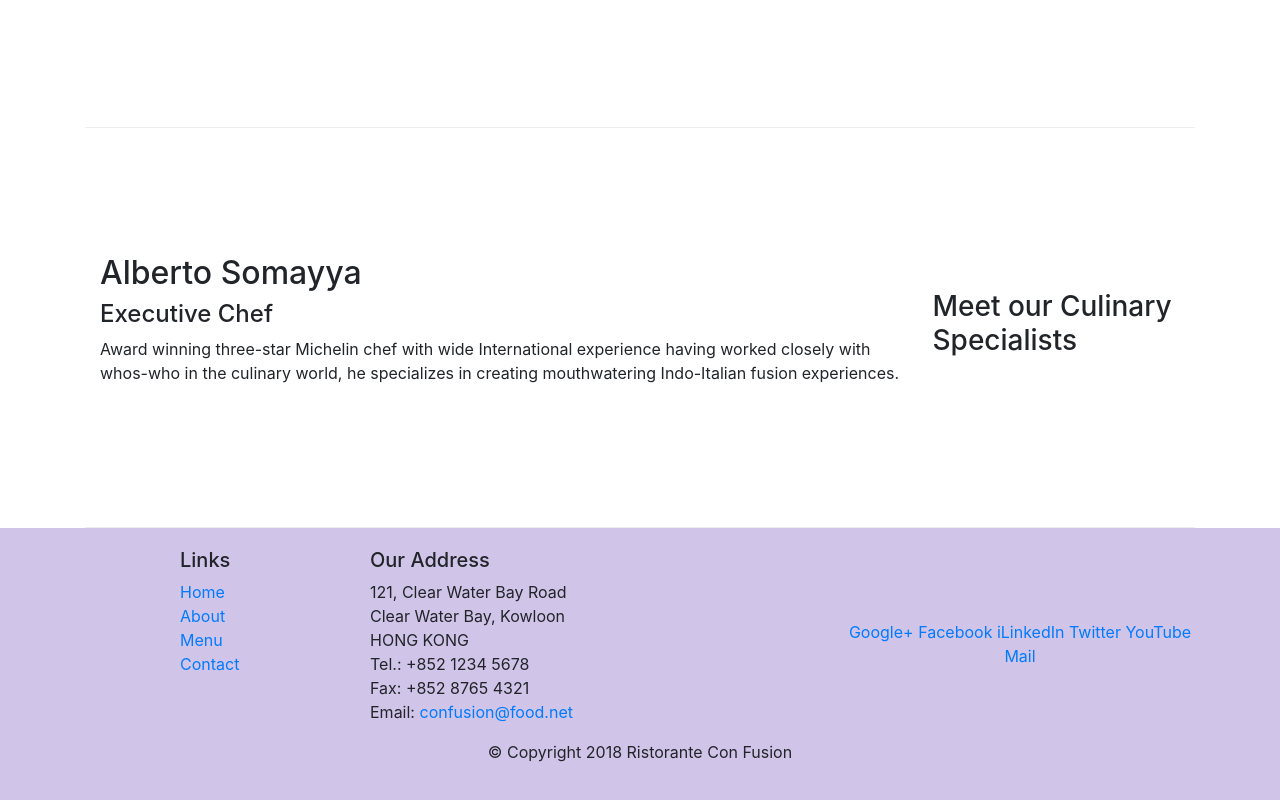
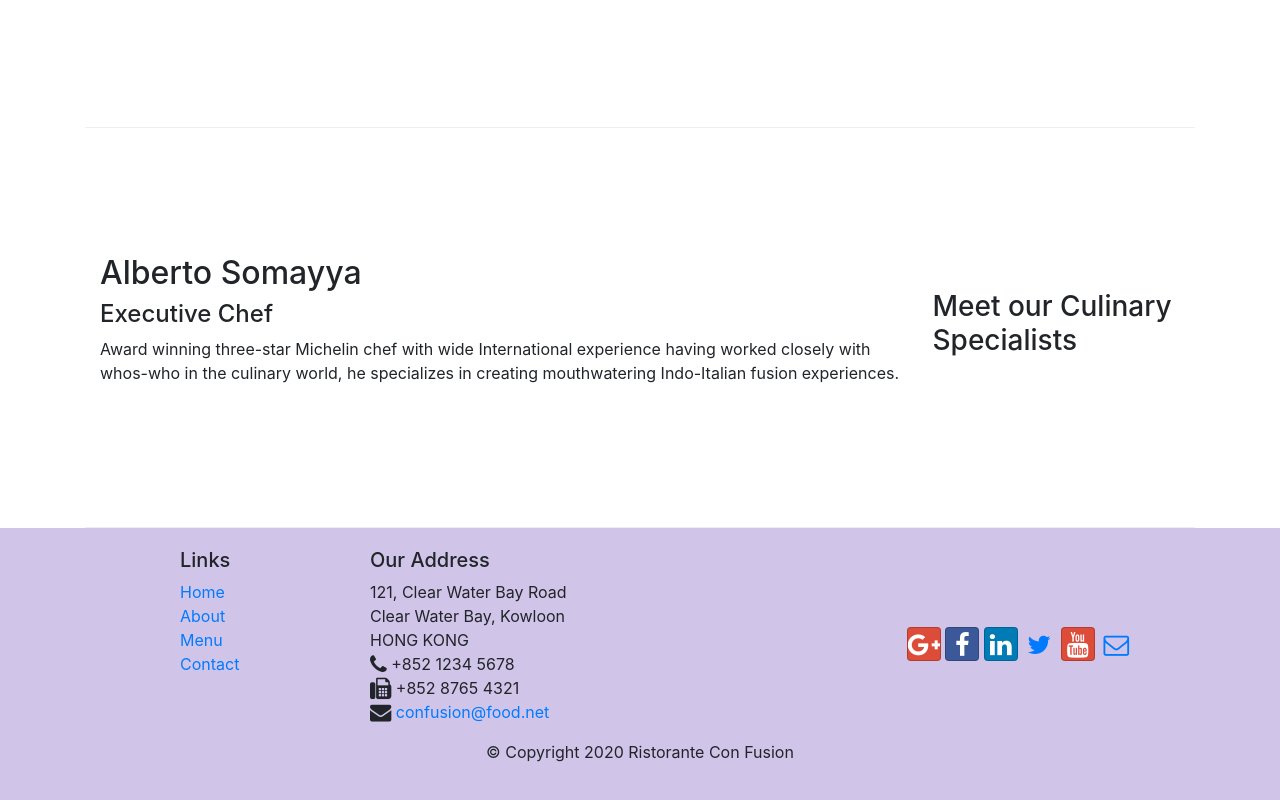
Before and after one commit to Jmiguel14/ConFusion_Boostrap04, a website: page index.html in a window 1280 px wide. Shown: the part 1006-1806 px from the top of the page. Drawn offline with nearby package versions, Linux system fonts and the light colour scheme.

Commit message:
font-icons all good

```diff
--- a/index.html
+++ b/index.html
@@ -9,6 +9,8 @@
 
     <!-- Bootstrap CSS -->
     <link rel="stylesheet" href="node_modules/bootstrap/dist/css/bootstrap.min.css">
+    <link rel="stylesheet" href="node_modules/font-awesome/css/font-awesome.min.css">
+    <link rel="stylesheet" href="node_modules/bootstrap-social/bootstrap-social.css">
     <link rel="stylesheet" href="css/styles.css">
     <title>Ristorante Con Fusion</title>
 </head>
@@ -23,16 +25,16 @@
             <div class="collapse navbar-collapse" id="Navbar">
                 <ul class="navbar-nav mr-auto">
                     <li class="nav-item active">
-                        <a class="nav-link" href="#">Home</a>
+                        <a class="nav-link" href="#"><span class="fa fa-home fa-lg"></span> Home</a>
                     </li>
                     <li class="nav-item">
-                        <a class="nav-link" href="./aboutus.html">About</a>
+                        <a class="nav-link" href="./aboutus.html"><span class="fa fa-info fa-lg"></span> About</a>
                     </li>
                     <li class="nav-item">
-                        <a class="nav-link" href="#">Menu</a>
+                        <a class="nav-link" href="#"><span class="fa fa-list fa-lg"></span> Menu</a>
                     </li>
                     <li class="nav-item">
-                        <a class="nav-link" href="#">Contact</a>
+                        <a class="nav-link" href="#"><span class="fa fa-address-card fa-lg"></span> Contact</a>
                     </li>
                 </ul>
             </div>
@@ -104,25 +106,25 @@
 		              121, Clear Water Bay Road<br>
 		              Clear Water Bay, Kowloon<br>
 		              HONG KONG<br>
-		              Tel.: +852 1234 5678<br>
-		              Fax: +852 8765 4321<br>
-		              Email: <a href="mailto:confusion@food.net">confusion@food.net</a>
+		              <i class="fa fa-phone fa-lg"></i> +852 1234 5678<br>
+		              <i class="fa fa-fax fa-lg"></i> +852 8765 4321<br>
+		              <i class="fa fa-envelope fa-lg"></i> <a href="mailto:confusion@food.net">confusion@food.net</a>
 		           </address>
                 </div>
                 <div class="col-12 col-sm-4 align-self-center">
                     <div class="text-center">
-                        <a href="http://google.com/+">Google+</a>
-                        <a href="http://www.facebook.com/profile.php?id=">Facebook</a>
-                        <a href="http://www.linkedin.com/in/">iLinkedIn</a>
-                        <a href="http://twitter.com/">Twitter</a>
-                        <a href="http://youtube.com/">YouTube</a>
-                        <a href="mailto:">Mail</a>
+                        <a class="btn btn-social-icon btn-google" href="http://google.com/+"><i class="fa fa-google-plus fa-lg"></i></a>
+                        <a class="btn btn-social-icon btn-facebook" href="http://www.facebook.com/profile.php?id="><i class="fa fa-facebook fa-lg"></i></a>
+                        <a class="btn btn-social-icon btn-linkedin" href="http://www.linkedin.com/in/"><i class="fa fa-linkedin fa-lg"></i></a>
+                        <a class="btn btn-social-icon btn-teitter" href="http://twitter.com/"><i class="fa fa-twitter fa-lg"></i></a>
+                        <a class="btn btn-social-icon btn-google" href="http://youtube.com/"><i class="fa fa-youtube fa-lg"></i></a>
+                        <a class="btn btn-social-icon" href="mailto:"><i class="fa fa-envelope-o fa-lg"></i></a>
                     </div>
                 </div>
            </div>
            <div class="row justify-content-center">
                 <div class="col-auto">
-                    <p>© Copyright 2018 Ristorante Con Fusion</p>
+                    <p>© Copyright 2020 Ristorante Con Fusion</p>
                 </div>
            </div>
         </div>
--- a/package.json
+++ b/package.json
@@ -15,6 +15,8 @@
   },
   "dependencies": {
     "bootstrap": "^4.0.0",
+    "bootstrap-social": "^5.1.1",
+    "font-awesome": "^4.7.0",
     "jquery": "^3.3.1",
     "popper.js": "^1.12.9"
   }
```
Also changed, not shown: aboutus.html (+16 -14 lines), 1 other file.
